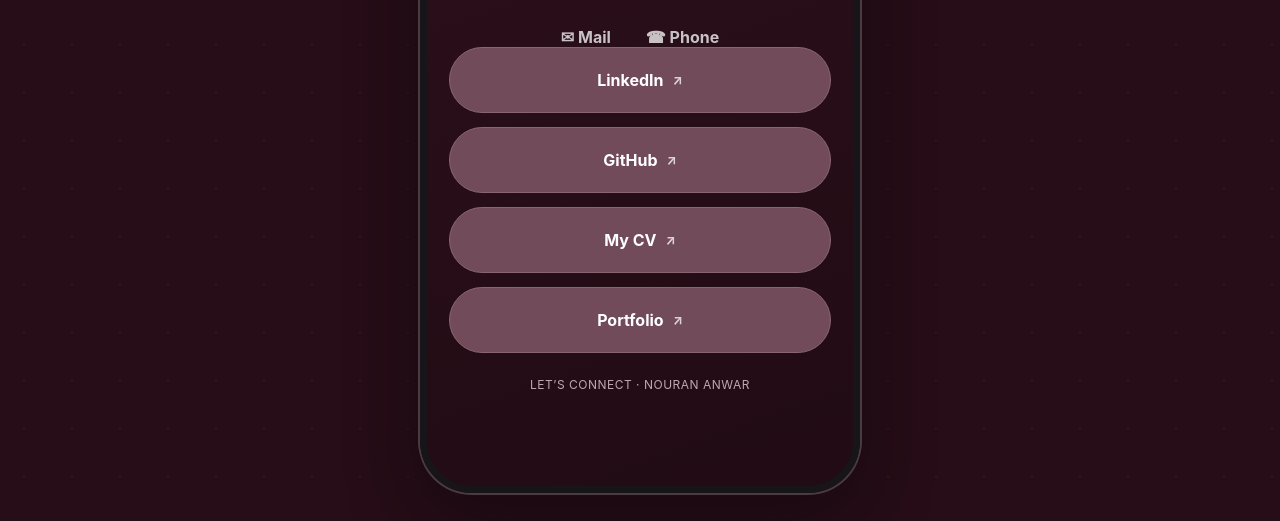
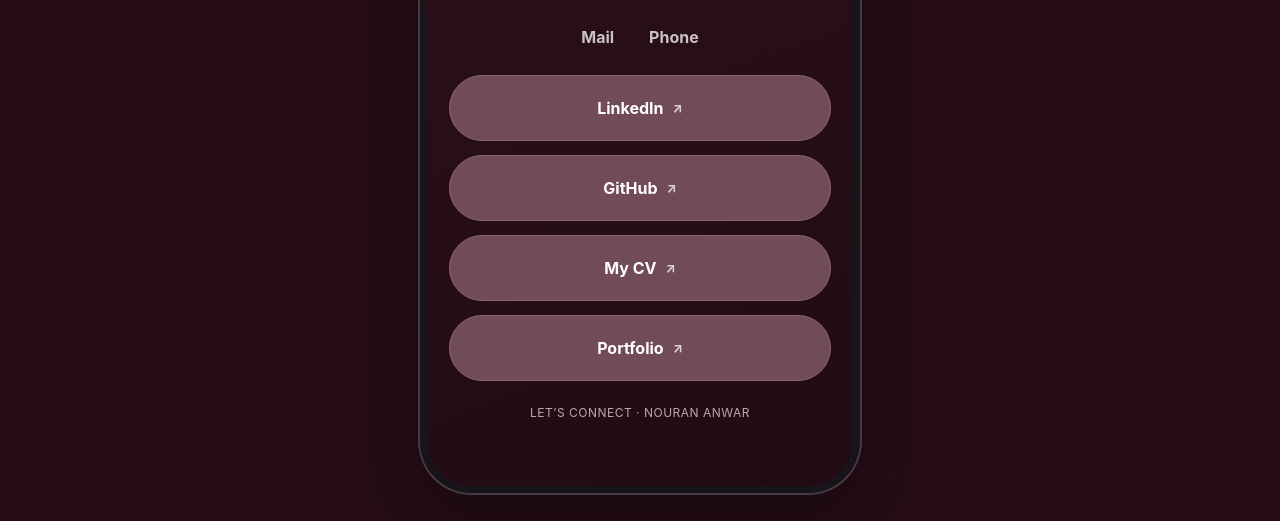
Before and after one commit to nourananwar22/QR, a plain HTML site: page index.html in a window 1280 px wide. Shown: the part 315-836 px from the top of the page. Drawn offline with Linux system fonts and the light colour scheme.

Commit message:
Modify styles and update contact link text
Updated margin and font size in the styles. Changed contact links text for clarity.

```diff
--- a/index.html
+++ b/index.html
@@ -33,8 +33,8 @@ a:hover{background:#86596b;transform:translateY(-2px)}
     justify-content: center;
     align-items: center;
     gap: 35px;
-    margin: 12px auto 0;
-    font-size: 12px;
+    margin: 0 auto 28px;
+    font-size: 13px;
 }
 
 .contact-info a {
@@ -63,8 +63,8 @@ a:hover{background:#86596b;transform:translateY(-2px)}
   <p class="role">AI &amp; Data Analytics</p>
   <p class="program">Digilians | Specialized Diploma</p>
   <div class="contact-info">
-    <a href="mailto:nourananwar96@gmail.com">✉ Mail</a>
-    <a href="tel:+201123140607">☎ Phone</a>
+    <a href="mailto:nourananwar96@gmail.com">Mail</a>
+    <a href="tel:+201123140607">Phone</a>
  </div>
   <nav class="links" aria-label="Professional links">
     <a href="https://www.linkedin.com/in/nouran-anwar" target="_blank" rel="noopener">LinkedIn <span class="arrow">↗</span></a>
```
